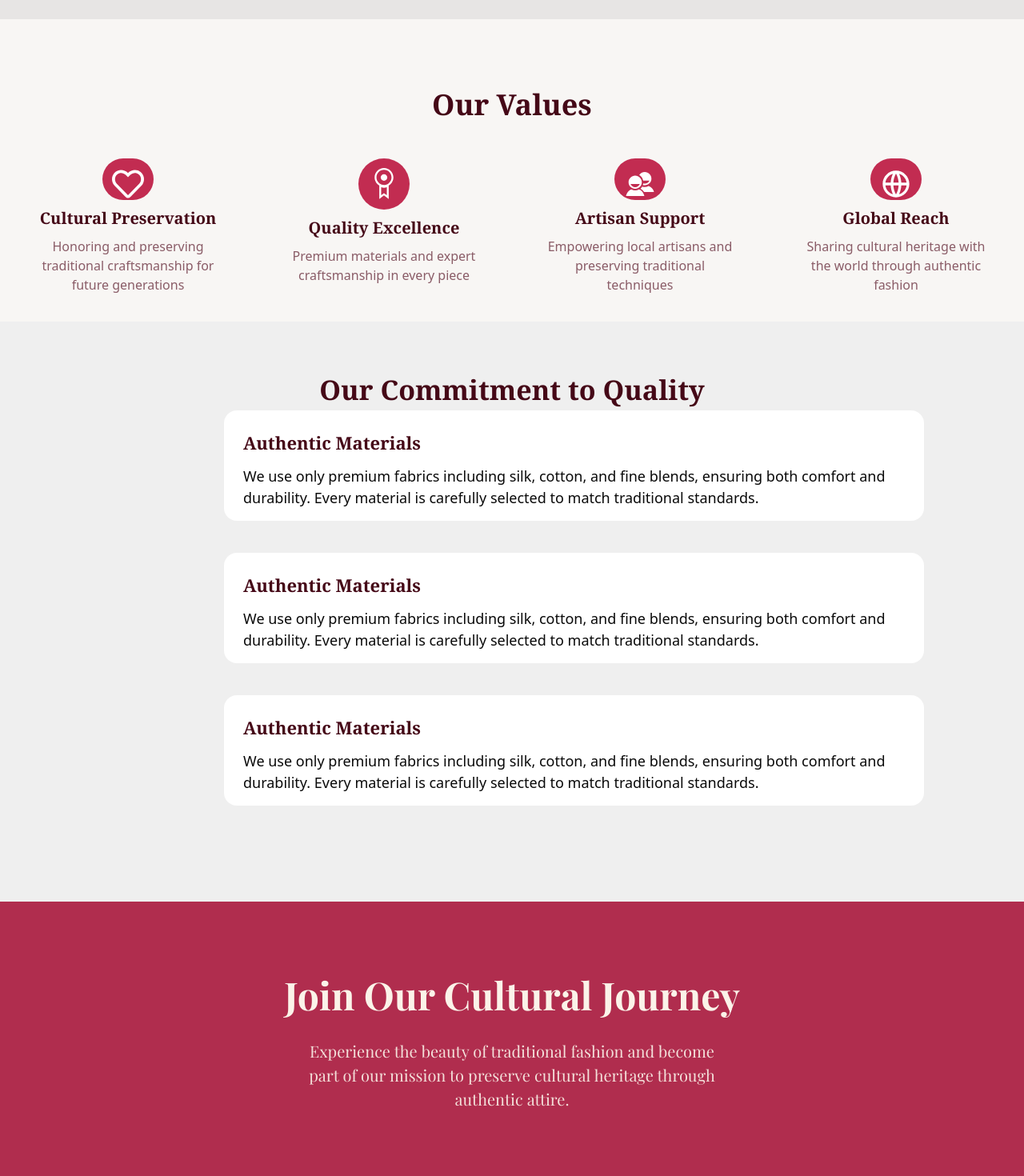
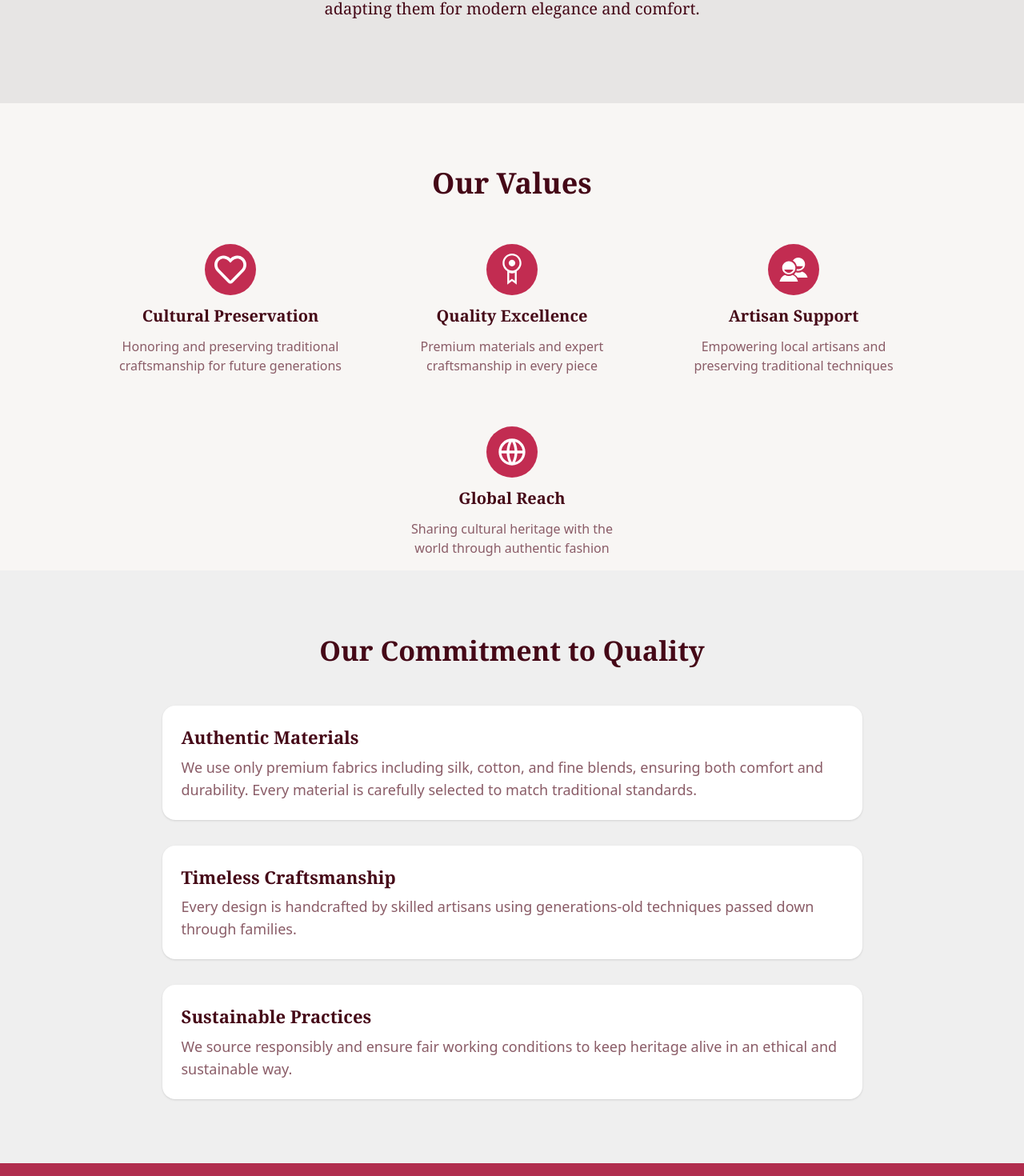
Before and after one commit to MohIdrees-Mohammadi/E-commerce, a React (Vite) app: page /about-us in a window 1280 px wide. Shown: the part 813-2283 px from the top of the page at 80% size. Built offline with nearby package versions, Linux system fonts and the light colour scheme; a web font is replaced by a local one.

Commit message:
Added responsive to Home and About sctions

```diff
--- a/src/Pages/AboutUs.jsx
+++ b/src/Pages/AboutUs.jsx
@@ -7,27 +7,29 @@ import { RiGlobalLine } from "react-icons/ri";
 const AboutUs = () => {
   return (
     <>
-      <div className="bg-[#B02D4E] flex flex-col gap-4 h-[255px] text-center pt-15">
-        <h1 className="text-[#FBF3E9] text-6xl font-family-serif font-bold">
+      {/* HERO SECTION */}
+      <div className="bg-[#B02D4E] flex flex-col gap-4 text-center pt-15 px-6 md:px-10 lg:px-20 xl:px-40 py-16 md:py-20">
+        <h1 className="text-[#FBF3E9] text-4xl sm:text-5xl md:text-6xl font-serif font-bold">
           Our Story
         </h1>
-        <p className="text-[#FBF3E9] text-[20px] font-semibold font-sans">
+        <p className="text-[#FBF3E9] text-base sm:text-lg md:text-xl font-semibold font-sans">
           Preserving cultural heritage through authentic traditional fashion
         </p>
       </div>
-      {/* OUR MISSION  */}
-      <div className="bg-stone-200 flex flex-col text-center items-center h-[500px] pt-20 pb-20 pl-4 pr-4 ">
-        <h1 className="text-5xl text-[#450817] mb-10 font-serif font-bold ">
+
+      {/* OUR MISSION */}
+      <div className="bg-stone-200 flex flex-col text-center items-center py-16 md:py-20 px-4 md:px-10">
+        <h1 className="text-3xl sm:text-4xl md:text-5xl text-[#450817] mb-8 font-serif font-bold">
           Our Mission
         </h1>
-        <p className="w-[50%] text-[18px] mb-8 text-[#450817] font-serif">
+        <p className="w-full md:w-3/4 lg:w-1/2 text-base sm:text-lg md:text-xl mb-6 text-[#450817] font-serif">
           At Heritage Threads, we believe that traditional attire is more than
           just clothing—it's a celebration of cultural identity, craftsmanship,
           and history. Our mission is to preserve and promote authentic national
           dresses by connecting skilled artisans with customers who appreciate
           the beauty of cultural heritage.
         </p>
-        <p className="w-[50%] text-[18px] mb-15 text-[#450817] font-serif">
+        <p className="w-full md:w-3/4 lg:w-1/2 text-base sm:text-lg md:text-xl mb-6 text-[#450817] font-serif">
           Every piece in our collection tells a story, crafted with meticulous
           attention to detail by master artisans who have inherited
           centuries-old techniques. We are committed to maintaining the
@@ -35,104 +37,121 @@ const AboutUs = () => {
           elegance and comfort.
         </p>
       </div>
-      {/* OUR VALUES  */}
-      <div className="pt-20 bg-[#E8E1D94C]">
-        <h1 className="text-center text-[36px] font-bold font-serif text-[#450817]">
+
+      {/* OUR VALUES */}
+      <div className="pt-20 bg-[#E8E1D94C] px-4 sm:px-8 md:px-12 lg:px-20">
+        <h1 className="text-center text-3xl sm:text-4xl md:text-[36px] font-bold font-serif text-[#450817]">
           Our Values
         </h1>
-        <div className="flex ">
-          <div className="flex flex-col gap-2 text-center items-center m-10 w-[285px] h-[164px]">
-            <h1 className="bg-[#c22c51] text-white text-center text-[40px] w-16 h-16 rounded-full">
-              <FaRegHeart className="ml-3 mt-3" />
-            </h1>
-            <h1 className="text-[20px] font-serif text-[#450817] font-bold">
+
+        <div className="flex flex-wrap justify-center items-center gap-8 mt-10">
+          {/* VALUE 1 */}
+          <div className="flex flex-col gap-3 text-center items-center w-[260px] sm:w-[280px] md:w-[300px] lg:w-[320px] p-4">
+            <div className="bg-[#c22c51] text-white text-[40px] w-16 h-16 rounded-full flex items-center justify-center">
+              <FaRegHeart />
+            </div>
+            <h1 className="text-lg sm:text-xl font-serif text-[#450817] font-bold">
               Cultural Preservation
             </h1>
-            <p className="text-[16px] font-sans text-[#8A5C67]">
+            <p className="text-sm sm:text-base font-sans text-[#8A5C67]">
               Honoring and preserving traditional craftsmanship for future
               generations
             </p>
           </div>
 
-          <div className="flex flex-col gap-2 text-center items-center m-10 w-[285px] h-[164px]">
-            <h1 className="bg-[#c22c51] text-white text-center text-[40px] w-16 h-16 rounded-full">
-              <TfiMedallAlt className="ml-3 mt-3" />
-            </h1>
-            <h1 className="text-[20px] font-serif font-bold text-[#450817]">
+          {/* VALUE 2 */}
+          <div className="flex flex-col gap-3 text-center items-center w-[260px] sm:w-[280px] md:w-[300px] lg:w-[320px] p-4">
+            <div className="bg-[#c22c51] text-white text-[40px] w-16 h-16 rounded-full flex items-center justify-center">
+              <TfiMedallAlt />
+            </div>
+            <h1 className="text-lg sm:text-xl font-serif text-[#450817] font-bold">
               Quality Excellence
             </h1>
-            <p className="text-[16px] font-sans text-[#8A5C67]">
+            <p className="text-sm sm:text-base font-sans text-[#8A5C67]">
               Premium materials and expert craftsmanship in every piece
             </p>
           </div>
-          <div className="flex flex-col gap-2 text-center items-center m-10 w-[285px] h-[164px]">
-            <h1 className="bg-[#c22c51] text-white text-center text-[40px] w-16 h-16 rounded-full">
-              <IoMdContacts className="ml-3 mt-3" />
-            </h1>
-            <h1 className="text-[20px] font-serif text-[#450817] font-bold">
+
+          {/* VALUE 3 */}
+          <div className="flex flex-col gap-3 text-center items-center w-[260px] sm:w-[280px] md:w-[300px] lg:w-[320px] p-4">
+            <div className="bg-[#c22c51] text-white text-[40px] w-16 h-16 rounded-full flex items-center justify-center">
+              <IoMdContacts />
+            </div>
+            <h1 className="text-lg sm:text-xl font-serif text-[#450817] font-bold">
               Artisan Support
             </h1>
-            <p className="text-[16px] font-sans text-[#8A5C67]">
+            <p className="text-sm sm:text-base font-sans text-[#8A5C67]">
               Empowering local artisans and preserving traditional techniques
             </p>
           </div>
-          <div className="flex flex-col gap-2 text-center items-center m-10 w-[285px] h-[164px]">
-            <h1 className="bg-[#c22c51] text-white text-center text-[40px] w-16 h-16 rounded-full">
-              <RiGlobalLine className="ml-3 mt-3" />
-            </h1>
-            <h1 className="text-[20px] font-serif text-[#450817] font-bold">
+
+          {/* VALUE 4 */}
+          <div className="flex flex-col gap-3 text-center items-center w-[260px] sm:w-[280px] md:w-[300px] lg:w-[320px] p-4">
+            <div className="bg-[#c22c51] text-white text-[40px] w-16 h-16 rounded-full flex items-center justify-center">
+              <RiGlobalLine />
+            </div>
+            <h1 className="text-lg sm:text-xl font-serif text-[#450817] font-bold">
               Global Reach
             </h1>
-            <p className="text-[16px] font-sans text-[#8A5C67]">
+            <p className="text-sm sm:text-base font-sans text-[#8A5C67]">
               Sharing cultural heritage with the world through authentic fashion
             </p>
           </div>
         </div>
       </div>
-      {/* OUR COMMITMENT TO QUALITY  */}
-      <div className="bg-neutral-200/60 pb-30">
-        <h1 className="text-center pt-15 text-[#450817] text-[34px] font-serif font-bold">
+
+      {/* OUR COMMITMENT TO QUALITY */}
+      <div className="bg-neutral-200/60 py-20 px-4 md:px-10 lg:px-20">
+        <h1 className="text-center text-2xl sm:text-3xl md:text-[34px] font-serif font-bold text-[#450817] mb-12">
           Our Commitment to Quality
         </h1>
-        {/* CARDS  */}
-        <div className="bg-[#FFFFFF] w-[875px] h-[138px] mb-10 p-6 ml-70 rounded-2xl">
-          <h1 className="pb-3 text-[22px] text-[#450817] font-serif font-bold">
+
+        <div className="flex flex-col items-center gap-8">
+          {/* CARD 1 */}
+          <div className="bg-white w-full sm:w-[90%] md:w-[80%] lg:w-[875px] p-6 rounded-2xl shadow-sm">
+            <h1 className="pb-2 text-lg sm:text-xl md:text-[22px] text-[#450817] font-serif font-bold">
               Authentic Materials
             </h1>
-          <p className="text[#8A5C67] text-[18px] font-sans">
-            We use only premium fabrics including silk, cotton, and fine blends,
-            ensuring both comfort and durability. Every material is carefully
-            selected to match traditional standards.
+            <p className="text-sm sm:text-base md:text-lg text-[#8A5C67] font-sans">
+              We use only premium fabrics including silk, cotton, and fine
+              blends, ensuring both comfort and durability. Every material is
+              carefully selected to match traditional standards.
             </p>
           </div>
-        <div className="bg-[#FFFFFF] w-[875px] h-[138px] mb-10 p-6 ml-70 rounded-2xl">
-          <h1 className="pb-3 text-[22px] text-[#450817] font-serif font-bold">
-            Authentic Materials
+
+          {/* CARD 2 */}
+          <div className="bg-white w-full sm:w-[90%] md:w-[80%] lg:w-[875px] p-6 rounded-2xl shadow-sm">
+            <h1 className="pb-2 text-lg sm:text-xl md:text-[22px] text-[#450817] font-serif font-bold">
+              Timeless Craftsmanship
             </h1>
-          <p className="text[#8A5C67] text-[18px] font-sans">
-            We use only premium fabrics including silk, cotton, and fine blends,
-            ensuring both comfort and durability. Every material is carefully
-            selected to match traditional standards.
+            <p className="text-sm sm:text-base md:text-lg text-[#8A5C67] font-sans">
+              Every design is handcrafted by skilled artisans using
+              generations-old techniques passed down through families.
             </p>
           </div>
-        <div className="bg-[#FFFFFF] w-[875px] h-[138px] p-6 ml-70 rounded-2xl">
-          <h1 className="pb-3 text-[22px] text-[#450817] font-serif font-bold">
-            Authentic Materials
+
+          {/* CARD 3 */}
+          <div className="bg-white w-full sm:w-[90%] md:w-[80%] lg:w-[875px] p-6 rounded-2xl shadow-sm">
+            <h1 className="pb-2 text-lg sm:text-xl md:text-[22px] text-[#450817] font-serif font-bold">
+              Sustainable Practices
             </h1>
-          <p className="text[#8A5C67] text-[18px] font-sans">
-            We use only premium fabrics including silk, cotton, and fine blends,
-            ensuring both comfort and durability. Every material is carefully
-            selected to match traditional standards.
+            <p className="text-sm sm:text-base md:text-lg text-[#8A5C67] font-sans">
+              We source responsibly and ensure fair working conditions to keep
+              heritage alive in an ethical and sustainable way.
             </p>
           </div>
         </div>
-      {/* JOIN OUR JOURNEY  */}
-      <div className="flex  flex-col items-center gap-5 bg-[#B02D4E] h-[368px] pt-20 pb-20">
-          <h1 className="text-[48px] font-family-serif text-[#FBF3E9] font-bold">
+      </div>
+
+      {/* JOIN OUR JOURNEY */}
+      <div className="flex flex-col items-center gap-6 bg-[#B02D4E] py-20 px-4 md:px-10 lg:px-20">
+        <h1 className="text-3xl sm:text-4xl md:text-5xl font-serif text-[#FBF3E9] font-bold text-center">
           Join Our Cultural Journey
         </h1>
-          <p className="text-[20px] font-family-serif text-center w-[40%] text-[#FBF3E9E6]">
-            Experience the beauty of traditional fashion and become part of our mission to preserve cultural heritage through authentic attire.</p>
+        <p className="text-base sm:text-lg md:text-xl text-center text-[#FBF3E9E6] w-full sm:w-[80%] md:w-[60%] lg:w-[50%]">
+          Experience the beauty of traditional fashion and become part of our
+          mission to preserve cultural heritage through authentic attire.
+        </p>
       </div>
     </>
   );
--- a/src/utils/data.js
+++ b/src/utils/data.js
@@ -30,7 +30,7 @@ import accessories from "../images/accessories-category-B24ti-2S.jpg";
       category: "Accessories"
     },
     {
-      Id: 3,
+      Id: 4,
       name: "Ethnic Accessories Set",
       description: "A set of handcrafted accessories from Country Z.",
       price: 39.99,
```
Also changed, not shown: src/Pages/Contact.jsx (+129 -89 lines), src/Pages/Home.jsx (+27 -27 lines), src/components/Feature.jsx (+4 -4 lines). Lines whose indentation alone changed are shown as unchanged.
